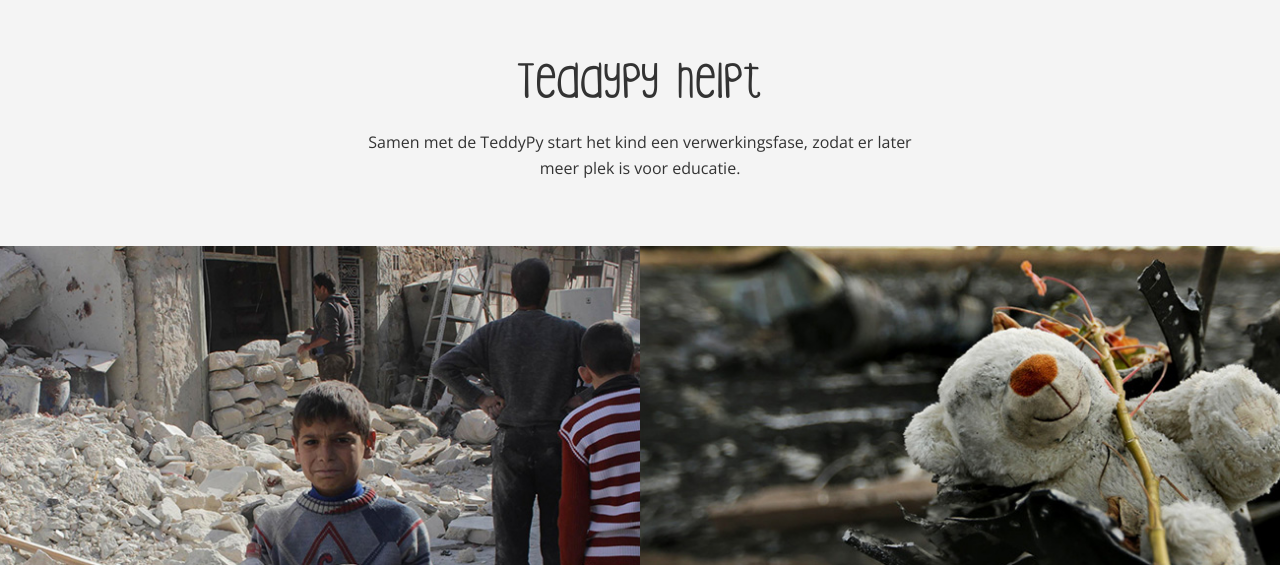
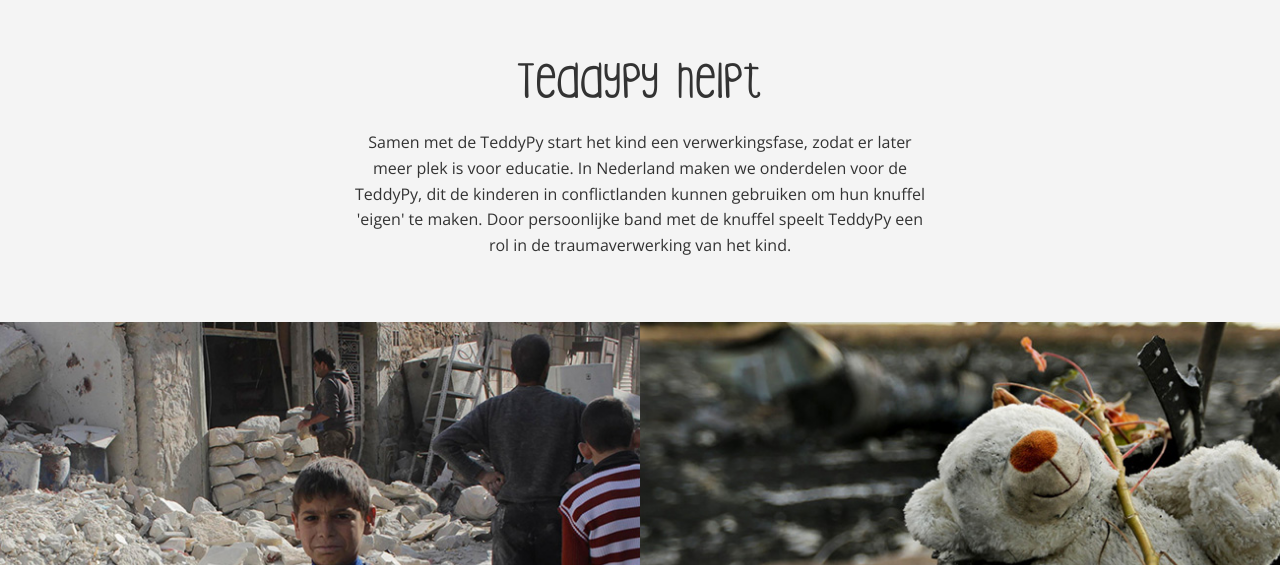
Before and after one commit to tedgodyla/hackathon, a PHP site: page /index.php?page=homepage in a window 1280 px wide. Shown: the part 652-1217 px from the top of the page. Run offline with PHP 8.4, Linux system fonts and the light colour scheme; data that the repository does not hold is empty.

Commit message:
text home

```diff
--- a/includes/homepage.php
+++ b/includes/homepage.php
@@ -19,7 +19,9 @@
     <section class="wrapper">
         <div class="column-center">
             <h2> TeddyPy helpt</h2>
-            <p> Samen met de TeddyPy start het kind een verwerkingsfase, zodat er later meer plek is voor educatie.</p>
+            <p> Samen met de TeddyPy start het kind een verwerkingsfase, zodat er later meer plek is voor educatie. In Nederland maken we onderdelen
+                voor de TeddyPy, dit de kinderen in conflictlanden kunnen gebruiken om hun knuffel 'eigen' te maken. Door persoonlijke band met de knuffel
+                speelt TeddyPy een rol in de traumaverwerking van het kind. </p>
         </div>
         <div class="clear"></div>
     </section>
```
